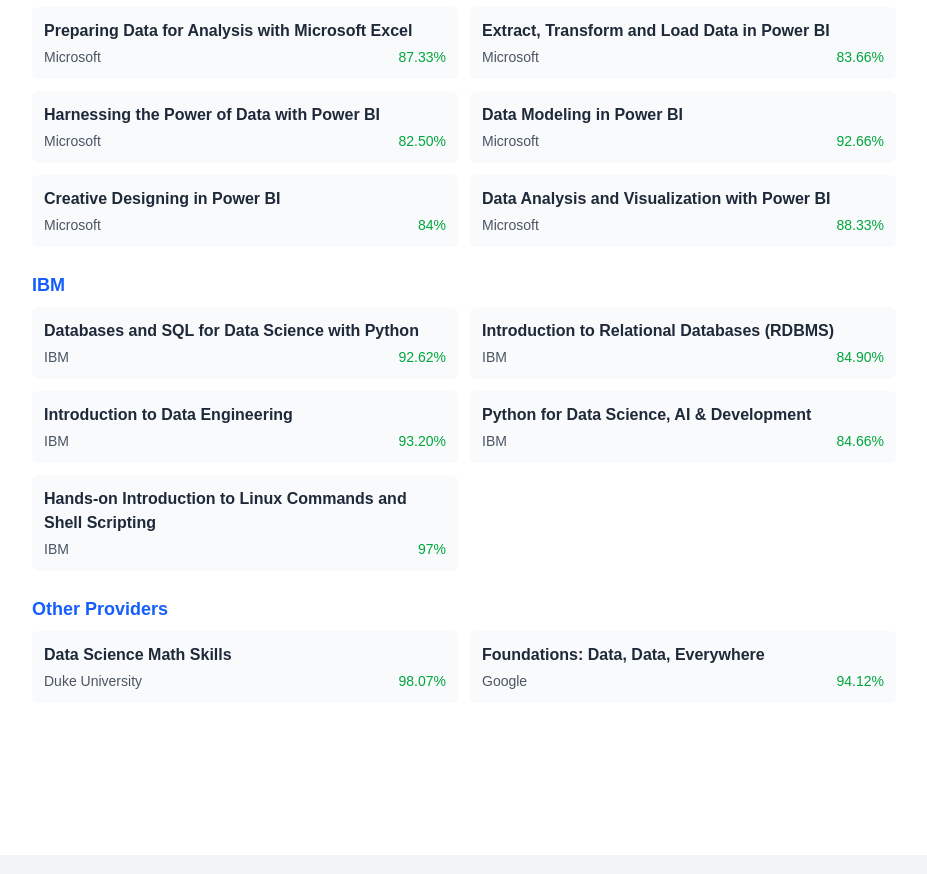
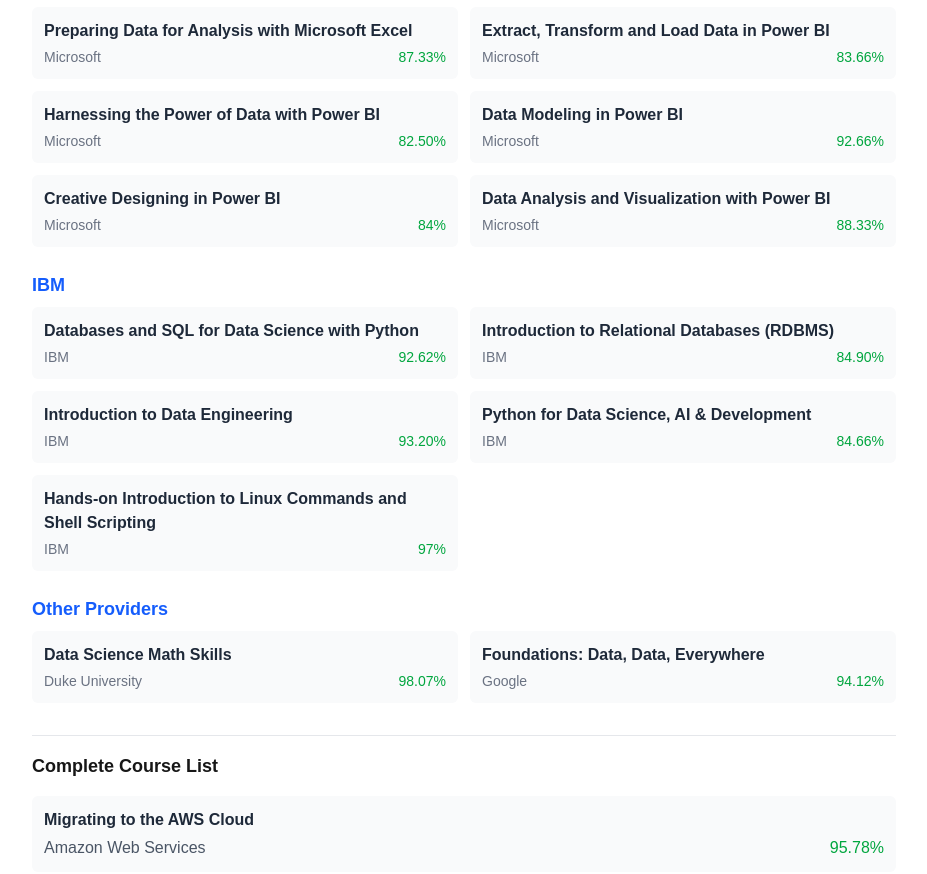
Before and after one commit to tmkipm/tk-com, a Next.js app: page /resume in a window 1280 px wide. Shown: the part 2540-3414 px from the top of the page, without its empty margins (176-1103 px from the left). Built offline with nearby package versions, Linux system fonts and the light colour scheme.

Commit message:
Fix course display to ensure all courses are visible

```diff
--- a/src/app/resume/page.tsx
+++ b/src/app/resume/page.tsx
@@ -189,23 +189,22 @@
           </section>
         </div>
 
-        {/* Additional Courses/Training */}
+        {/* Additional Courses/Training - Simple list to ensure all are visible */}
         <section className="mb-10">
           <h2 className="text-2xl font-bold border-b pb-2 mb-4 border-gray-200 dark:border-gray-700">Additional Courses</h2>
 
-          {/* Group courses by issuer for better organization */}
           <div className="space-y-6">
             {/* AWS Courses */}
             <div>
               <h3 className="text-lg font-semibold text-blue-600 dark:text-blue-400 mb-2">Amazon Web Services</h3>
-              <div className="grid sm:grid-cols-2 gap-3">
+              <div className="grid sm:grid-cols-1 md:grid-cols-2 gap-3">
                 {resumeData.courses
                   .filter(course => course.issuer === "Amazon Web Services")
                   .map((course, index) => (
                     <div key={index} className="bg-gray-50 dark:bg-gray-800 p-3 rounded-md">
                       <h4 className="font-semibold text-gray-800 dark:text-gray-200">{course.name}</h4>
                       <div className="flex justify-between items-center mt-1 text-sm">
-                        <span className="text-gray-600 dark:text-gray-400">{course.issuer}</span>
+                        <span className="text-gray-500 dark:text-gray-400">{course.issuer}</span>
                         <span className="text-green-600 dark:text-green-400 font-medium">{course.grade}</span>
                       </div>
                     </div>
@@ -216,14 +215,14 @@
             {/* Microsoft Courses */}
             <div>
               <h3 className="text-lg font-semibold text-blue-600 dark:text-blue-400 mb-2">Microsoft</h3>
-              <div className="grid sm:grid-cols-2 gap-3">
+              <div className="grid sm:grid-cols-1 md:grid-cols-2 gap-3">
                 {resumeData.courses
                   .filter(course => course.issuer === "Microsoft")
                   .map((course, index) => (
                     <div key={index} className="bg-gray-50 dark:bg-gray-800 p-3 rounded-md">
                       <h4 className="font-semibold text-gray-800 dark:text-gray-200">{course.name}</h4>
                       <div className="flex justify-between items-center mt-1 text-sm">
-                        <span className="text-gray-600 dark:text-gray-400">{course.issuer}</span>
+                        <span className="text-gray-500 dark:text-gray-400">{course.issuer}</span>
                         <span className="text-green-600 dark:text-green-400 font-medium">{course.grade}</span>
                       </div>
                     </div>
@@ -234,14 +233,14 @@
             {/* IBM Courses */}
             <div>
               <h3 className="text-lg font-semibold text-blue-600 dark:text-blue-400 mb-2">IBM</h3>
-              <div className="grid sm:grid-cols-2 gap-3">
+              <div className="grid sm:grid-cols-1 md:grid-cols-2 gap-3">
                 {resumeData.courses
                   .filter(course => course.issuer === "IBM")
                   .map((course, index) => (
                     <div key={index} className="bg-gray-50 dark:bg-gray-800 p-3 rounded-md">
                       <h4 className="font-semibold text-gray-800 dark:text-gray-200">{course.name}</h4>
                       <div className="flex justify-between items-center mt-1 text-sm">
-                        <span className="text-gray-600 dark:text-gray-400">{course.issuer}</span>
+                        <span className="text-gray-500 dark:text-gray-400">{course.issuer}</span>
                         <span className="text-green-600 dark:text-green-400 font-medium">{course.grade}</span>
                       </div>
                     </div>
@@ -252,14 +251,14 @@
             {/* Other Courses */}
             <div>
               <h3 className="text-lg font-semibold text-blue-600 dark:text-blue-400 mb-2">Other Providers</h3>
-              <div className="grid sm:grid-cols-2 gap-3">
+              <div className="grid sm:grid-cols-1 md:grid-cols-2 gap-3">
                 {resumeData.courses
                   .filter(course => !["Amazon Web Services", "Microsoft", "IBM"].includes(course.issuer))
                   .map((course, index) => (
                     <div key={index} className="bg-gray-50 dark:bg-gray-800 p-3 rounded-md">
                       <h4 className="font-semibold text-gray-800 dark:text-gray-200">{course.name}</h4>
                       <div className="flex justify-between items-center mt-1 text-sm">
-                        <span className="text-gray-600 dark:text-gray-400">{course.issuer}</span>
+                        <span className="text-gray-500 dark:text-gray-400">{course.issuer}</span>
                         <span className="text-green-600 dark:text-green-400 font-medium">{course.grade}</span>
                       </div>
                     </div>
@@ -267,6 +266,22 @@
               </div>
             </div>
           </div>
+
+          {/* Fallback list to ensure all courses are visible */}
+          <div className="mt-8 border-t pt-4 border-gray-200 dark:border-gray-700">
+            <h3 className="text-lg font-semibold mb-4">Complete Course List</h3>
+            <div className="space-y-3">
+              {resumeData.courses.map((course, index) => (
+                <div key={index} className="bg-gray-50 dark:bg-gray-800 p-3 rounded-md">
+                  <h4 className="font-semibold text-gray-800 dark:text-gray-200">{course.name}</h4>
+                  <div className="flex justify-between items-center mt-1">
+                    <span className="text-gray-600 dark:text-gray-400">{course.issuer}</span>
+                    <span className="text-green-600 dark:text-green-400 font-medium">{course.grade}</span>
+                  </div>
+                </div>
+              ))}
+            </div>
+          </div>
         </section>
       </div>
     </PageTransitionWrapper>
```
